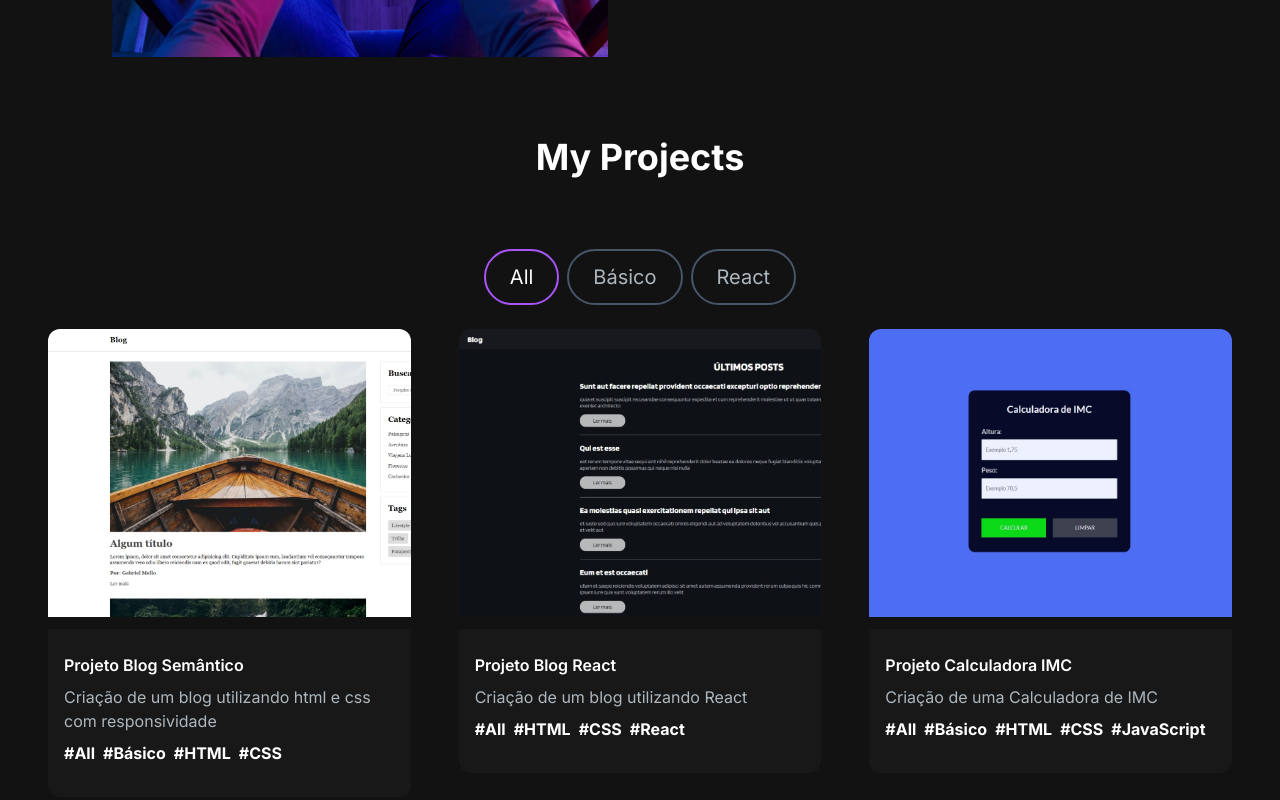
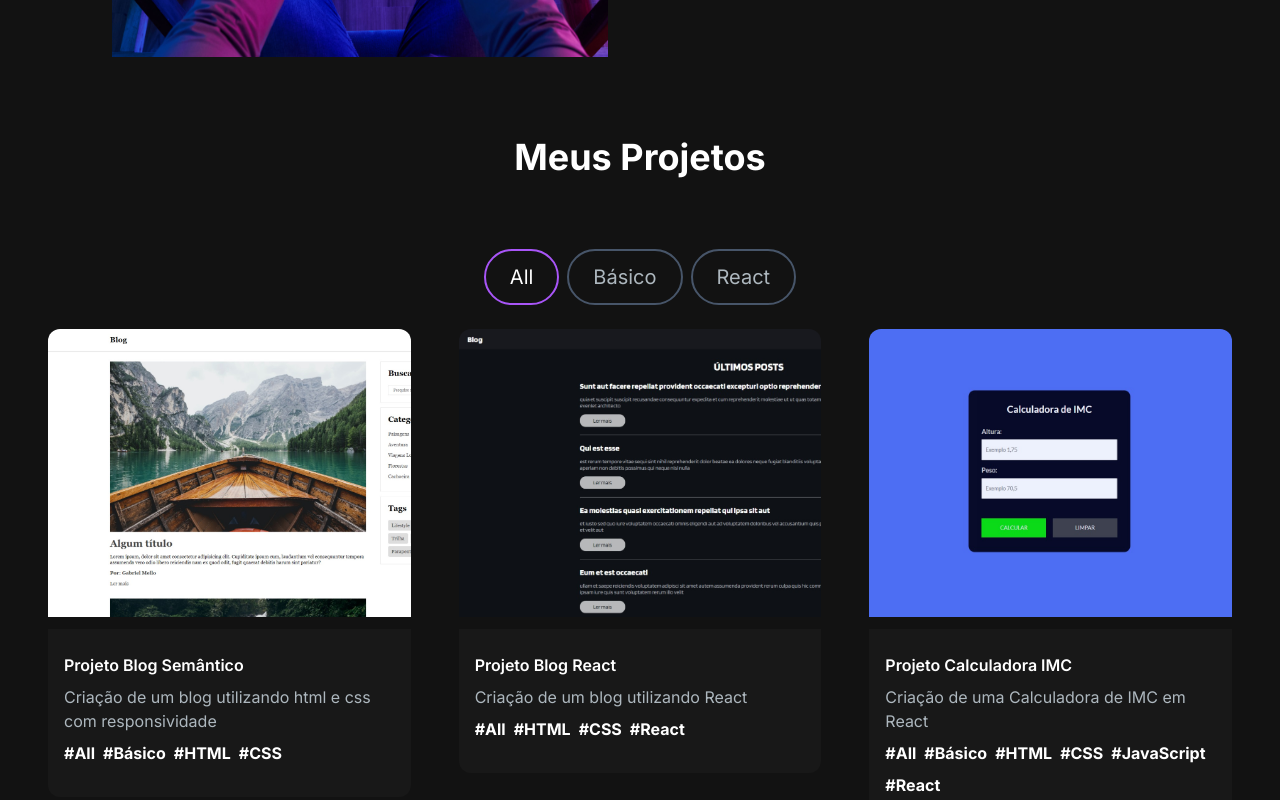
Before and after one commit to GabrielMello1407/Portifolio_v2, a Next.js app in the folder portifolio/: page / in a window 1280 px wide. Shown: the part 1180-1980 px from the top of the page. Built offline with nearby package versions, Linux system fonts and the light colour scheme.

Commit message:
feat: target blank add

```diff
--- a/portifolio/src/app/components/ProjectCard.jsx
+++ b/portifolio/src/app/components/ProjectCard.jsx
@@ -7,10 +7,10 @@ const ProjectCard = ({ imgUrl, title, description, gitUrl, previewUrl, tags }) =
     <div>
       <div className='h-52 md:h-72 rounded-t-xl relative group' style={{ background: `url(${imgUrl})`, backgroundSize: 'cover' }}>
         <div className='overlay items-center justify-center absolute top-0 left-0 w-full h-full bg-[#181818] bg-opacity-0 hidden group-hover:flex group-hover:bg-opacity-80 transition-all duration-500'>
-          <Link href={gitUrl} className='h-14 w-14 mr-3 border-2 relative rounded-full border-[#adb7be] hover:border-white group/link'>
+          <Link href={gitUrl} className='h-14 w-14 mr-3 border-2 relative rounded-full border-[#adb7be] hover:border-white group/link' target='_blank'>
             <CodeBracketIcon className='h-10 w-10 text-[#adb7be] absolute top-1/2 left-1/2 transform -translate-x-1/2 -translate-y-1/2 cursor-pointer group-houver/link:text-white' />
           </Link>
-          <Link href={previewUrl} className='h-14 w-14 border-2 relative rounded-full border-[#adb7be] hover:border-white group/link'>
+          <Link href={previewUrl} className='h-14 w-14 border-2 relative rounded-full border-[#adb7be] hover:border-white group/link' target='_blank'>
             <EyeIcon className='h-10 w-10 text-[#adb7be] absolute top-1/2 left-1/2 transform -translate-x-1/2 -translate-y-1/2 cursor-pointer group-houver/link:text-white' />
           </Link>
         </div>
--- a/portifolio/src/app/components/ProjectsSection.jsx
+++ b/portifolio/src/app/components/ProjectsSection.jsx
@@ -12,7 +12,7 @@ const projectsData = [
     description: "Criação de um blog utilizando html e css com responsividade",
     image: "/images/projects/Blog_semantico.jpeg",
     tag: ["All", "Básico", "HTML", "CSS"],
-    gitUrl: "/",
+    gitUrl: "https://github.com/GabrielMello1407/Blog-Sem-ntico",
     previewUrl: "/"
   },
   {
@@ -21,16 +21,16 @@ const projectsData = [
     description: "Criação de um blog utilizando React",
     image: "/images/projects/blog_react.jpeg",
     tag: ["All", "HTML", "CSS", "React"],
-    gitUrl: "/",
+    gitUrl: "https://github.com/GabrielMello1407/Projeto-Blog-react",
     previewUrl: "/"
   },
   {
     id: 3,
     title: "Projeto Calculadora IMC",
-    description: "Criação de uma Calculadora de IMC",
+    description: "Criação de uma Calculadora de IMC em React",
     image: "/images/projects/calc_imc.jpeg",
-    tag: ["All", "Básico", "HTML", "CSS", "JavaScript"],
-    gitUrl: "/",
+    tag: ["All", "Básico", "HTML", "CSS", "JavaScript", "React"],
+    gitUrl: "https://github.com/GabrielMello1407/Calculadora-de-IMC-React",
     previewUrl: "/"
   },
   {
@@ -39,7 +39,7 @@ const projectsData = [
     description: "Criação clone da página do Iphone 13 para treinar HTML,CSS e responsividade",
     image: "/images/projects/clone_iphone13.jpeg",
     tag: ["All", "Básico", "HTML", "CSS"],
-    gitUrl: "/",
+    gitUrl: "https://github.com/GabrielMello1407/Clone-iphone-page",
     previewUrl: "/"
   },
   {
@@ -48,7 +48,7 @@ const projectsData = [
     description: "Criação de um mini formulário com vários passos",
     image: "/images/projects/form_multistep.jpeg",
     tag: ["All", "Básico", "HTML", "CSS", "JavaScript"],
-    gitUrl: "/",
+    gitUrl: "https://github.com/GabrielMello1407/Form-MultiStep-React",
     previewUrl: "/"
   },
   {
@@ -57,7 +57,7 @@ const projectsData = [
     description: "Criação de um gerador de QRCode realizando fetch com API para realizar a geração dos QRCode baseado no que o usuário digita",
     image: "/images/projects/geradorQRCode.jpeg",
     tag: ["All", "HTML", "CSS", "JavaScript", "API"],
-    gitUrl: "/",
+    gitUrl: "https://github.com/GabrielMello1407/Gerador-de-QR-Code",
     previewUrl: "/"
   },
   {
@@ -66,7 +66,7 @@ const projectsData = [
     description: "Criação de um sistema de buscar perfil com base o nome de usuário do github utilizando a api do github",
     image: "/images/projects/github_finder.jpeg",
     tag: ["All", "HTML", "CSS", "React", "API", "TS"],
-    gitUrl: "/",
+    gitUrl: "https://github.com/GabrielMello1407/Project-github-Finder",
     previewUrl: "/"
   },
   {
@@ -75,7 +75,7 @@ const projectsData = [
     description: "Criação clone da página de login do instagram com responsividade",
     image: "/images/projects/instagram_clone.jpeg",
     tag: ["All", "Básico", "HTML", "CSS"],
-    gitUrl: "/",
+    gitUrl: "https://github.com/GabrielMello1407/Page-login-instagram-clone",
     previewUrl: "/"
   },
   {
@@ -84,7 +84,7 @@ const projectsData = [
     description: "Criação de uma página básica utilizando o método de lazy load para carregamento de imagens",
     image: "/images/projects/lazy_load.jpeg",
     tag: ["All", "Básico", "HTML", "CSS", "JavaScript"],
-    gitUrl: "/",
+    gitUrl: "https://github.com/GabrielMello1407/Projeto-lazy-load",
     previewUrl: "/"
   },
   {
@@ -93,7 +93,7 @@ const projectsData = [
     description: "Criação de uma landing page onde é possivel registrar memórias com descrição podendo upar imagens e adicionar tags",
     image: "/images/projects/memories.jpeg",
     tag: ["All", "HTML", "CSS", "React", "Node", "MongoDB", "Axios"],
-    gitUrl: "/",
+    gitUrl: "https://github.com/GabrielMello1407/Projeto-Memories",
     previewUrl: "/"
   },
   {
@@ -102,7 +102,7 @@ const projectsData = [
     description: "Criação um projeto de criação de festas",
     image: "/images/projects/partytime.jpeg",
     tag: ["All", "HTML", "CSS", "React", "Node", "MongoDB", "Axios"],
-    gitUrl: "/",
+    gitUrl: "https://github.com/GabrielMello1407/Projeto-Party-Time",
     previewUrl: "/"
   },
   {
@@ -111,7 +111,7 @@ const projectsData = [
     description: "Criação do meu primeiro portifólio responsivo",
     image: "/images/projects/portifolio_antigo.jpeg",
     tag: ["All", "Básico", "HTML", "CSS"],
-    gitUrl: "/",
+    gitUrl: "https://github.com/GabrielMello1407/Portifolio-novo",
     previewUrl: "/"
   },
   {
@@ -120,7 +120,7 @@ const projectsData = [
     description: "Criação de uma lista de tarefas",
     image: "/images/projects/projetoTodoList.jpeg",
     tag: ["All", "Básico", "HTML", "CSS"],
-    gitUrl: "/",
+    gitUrl: "https://github.com/GabrielMello1407/Projeto-todo-avancado",
     previewUrl: "/"
   },
   {
@@ -129,7 +129,7 @@ const projectsData = [
     description: "Criação de um Quiz utilizando react",
     image: "/images/projects/quizReact.jpeg",
     tag: ["All", "Básico", "HTML", "CSS", "React"],
-    gitUrl: "/",
+    gitUrl: "https://github.com/GabrielMello1407/ProjetoQuiz_React",
     previewUrl: "/"
   },
 ]
@@ -155,7 +155,7 @@ const ProjectsSection = () => {
   return (
     <section id="projects">
       <h2 className="text-center text-4xl font-bold text-white mt-4 mb-8 md:mb-12">
-        My Projects
+        Meus Projetos
       </h2>
       <div className="text-white flex flex-row justify-center items-center gap-2 py-6">
         <ProjectTag
```
